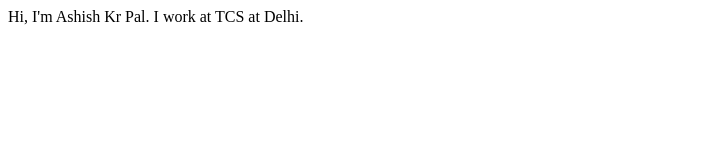
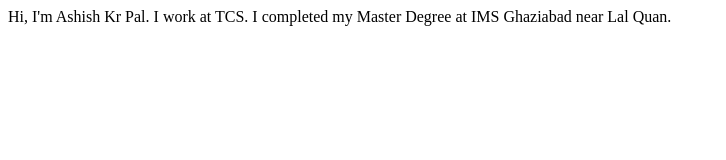
Before and after one commit to palkrashish/Ashish-Kr-Pal---site, a plain HTML site: page index.html in a window 1280 px wide. Shown: the whole page, without its empty margins (0-726 px from the left). Drawn offline with Linux system fonts and the light colour scheme.

Commit message:
docs:- Updated worked and college

```diff
--- a/index.html
+++ b/index.html
@@ -8,7 +8,7 @@
 </head>
 <body>
 
-    Hi, I'm Ashish Kr Pal. I work at TCS at Delhi.
+    Hi, I'm Ashish Kr Pal. I work at TCS. I completed my Master Degree at IMS Ghaziabad near Lal Quan.
 
 </body>
 </html>
```
